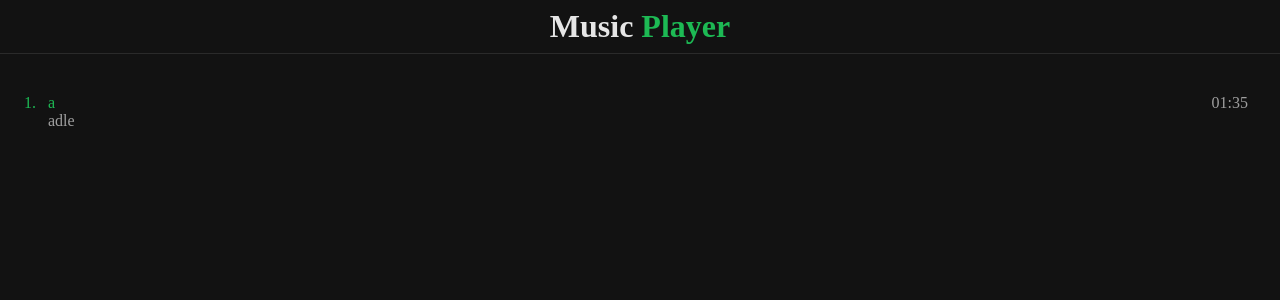
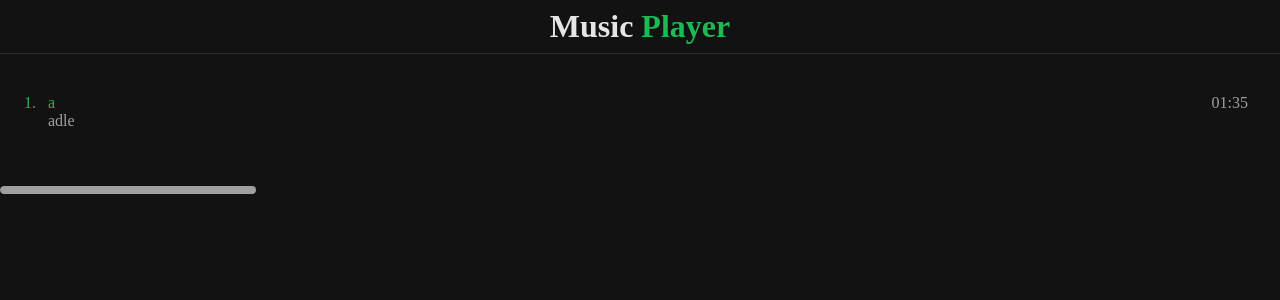
Before and after one commit to juan-soares/next-music-player, a Next.js app: page / in a window 1280 px wide. Shown: the top 300 px of the page. Built offline with nearby package versions, Linux system fonts and the light colour scheme.

Commit message:
music bar

```diff
--- /dev/null
+++ b/app/_ui/components/Timeline/Timeline.module.css
@@ -0,0 +1,29 @@
+.timeline{
+    width: 100%;
+    height: 8px;
+    border-radius: 10px;
+    background-color: rgba(255, 255, 255, 255, 0.25);
+    overflow: hidden;
+    position: relative;
+}
+
+.timelineBar{
+height: 100%;
+width: var(--width);
+background-color: var(--text-secondary);
+border-radius: 10px;
+
+}
+
+.timeline:hover .timelineBar {
+    background-color: var(--primary);
+}
+
+.timelineSlider{
+    width: 100%;
+    height: 100%;
+    position: absolute;
+    top: 0;
+    left: 0;
+    opacity: 0;
+}
--- /dev/null
+++ b/app/_ui/components/Timeline/Timeline.tsx
@@ -0,0 +1,15 @@
+import styles from "./Timeline.module.css";
+
+interface IProps {
+    width: number;
+    onChangeWidth: (width:number) => void
+}
+
+export function Timeline({width, onChangeWidth}:IProps){
+
+    return(<div className={styles.timeline}>
+        <div className={styles.timelineBar} style={{'--width':`${width}%`}}/>
+        <input type="range" className={styles.timelineSlider}
+        onChange={({target:{value}})=>{onChangeWidth(parseInt(value))}}/>
+    </div>)
+}
--- /dev/null
+++ b/app/_ui/components/Timeline/index.tsx
@@ -0,0 +1 @@
+export * from "./Timeline"
--- a/app/page.tsx
+++ b/app/page.tsx
@@ -1,10 +1,14 @@
 "use client";
 
+import { useState } from "react";
 import { MusicList } from "./_ui/components/MusicList";
+import { Timeline } from "./_ui/components/Timeline";
 
 const musics = [{ id: "1", title: "a", durationInSeconds: 95, artist: "adle" }];
 
 export default function Home() {
+  const [width, setWidth] = useState(20);
+
   return (
     <div>
       <MusicList
@@ -12,6 +16,7 @@ export default function Home() {
         selectedMusic={musics[0]}
         onSelect={() => {}}
       />
+      <Timeline width={width} onChangeWidth={setWidth}/>
     </div>
   );
 }
```
